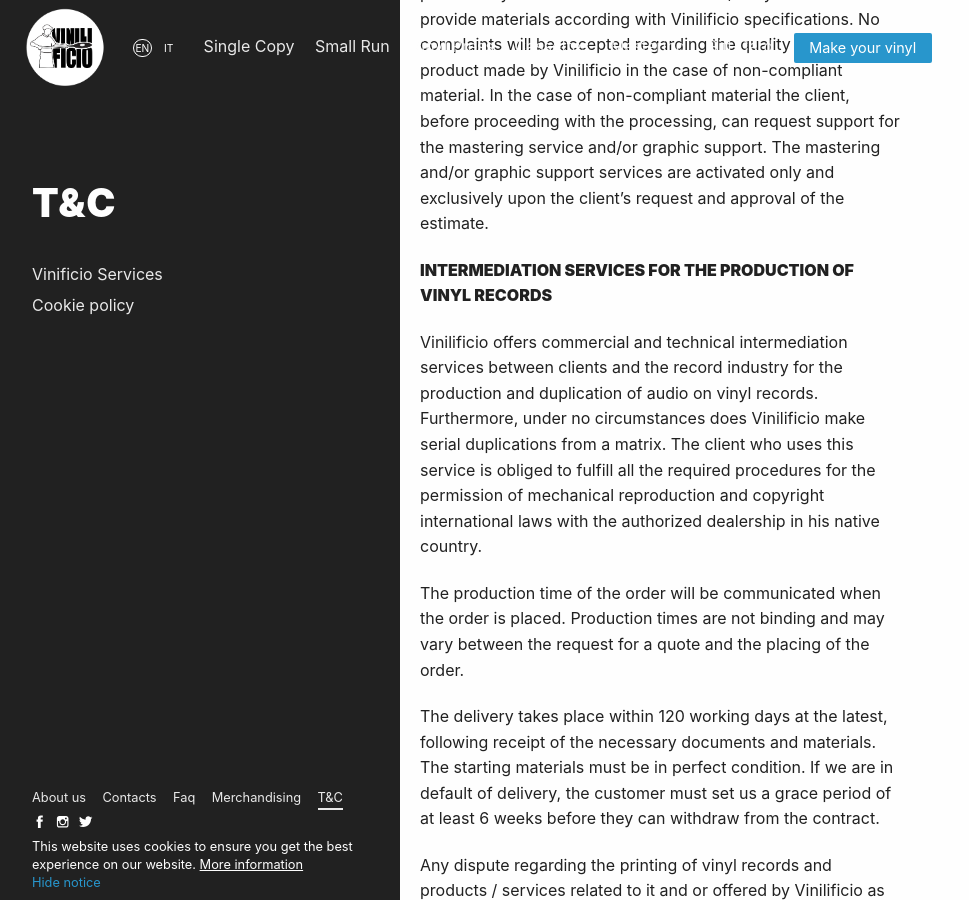
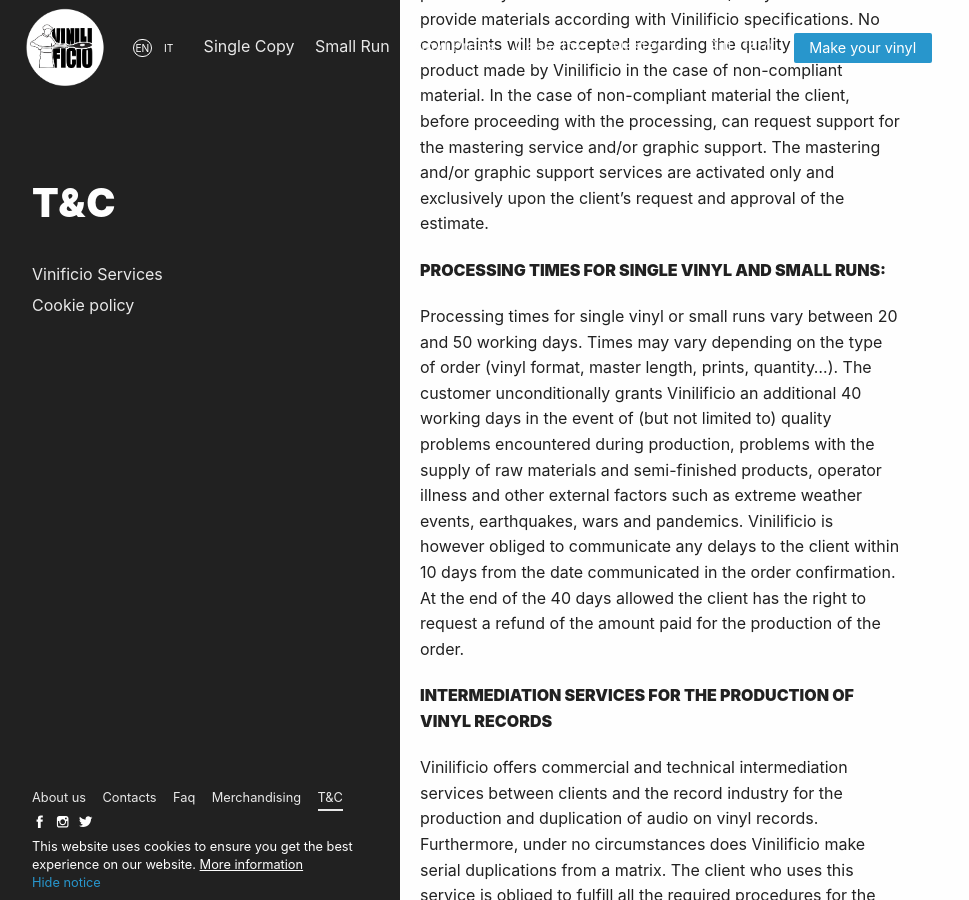
Before and after one commit to Vinilificio/vinilificio.com, a Jekyll site: the page built from en/terms-conditions.md, in a window 1280 px wide and 900 px high, scrolled down 1102 px. Shown: the whole window, without its empty margins (0-969 px from the left). Built offline with Jekyll 4.4.1, drawn with Linux system fonts in a browser that asks for light colours; nearby versions of some CDN libraries; comment, search, counter and statistics services are not loaded.

Commit message:
PROCESSING TIMES

```diff
--- a/en/terms-conditions.md
+++ b/en/terms-conditions.md
@@ -30,6 +30,10 @@
 
 The client is responsible for the quality of the audio and graphic content supplied to Vinilificio for the audio master transfer service on vinyl records and for the quantity printing service. The client must read the technical specifications provided by Vinilificio on its web site and/or by email and provide materials according with Vinilificio specifications. No complaints will be accepted regarding the quality of the product made by Vinilificio in the case of non-compliant material. In the case of non-compliant material the client, before proceeding with the processing, can request support for the mastering service and/or graphic support. The mastering and/or graphic support services are activated only and exclusively upon the client's request and approval of the estimate.
 
+**PROCESSING TIMES FOR SINGLE VINYL AND SMALL RUNS:**
+
+Processing times for single vinyl or small runs vary between 20 and 50 working days. Times may vary depending on the type of order (vinyl format, master length, prints, quantity...). The customer unconditionally grants Vinilificio an additional 40 working days in the event of (but not limited to) quality problems encountered during production, problems with the supply of raw materials and semi-finished products, operator illness and other external factors such as extreme weather events, earthquakes, wars and pandemics.
+Vinilificio is however obliged to communicate any delays to the client within 10 days from the date communicated in the order confirmation. At the end of the 40 days allowed the client has the right to request a refund of the amount paid for the production of the order.
 
 
 **INTERMEDIATION SERVICES FOR THE PRODUCTION OF VINYL RECORDS**
```
